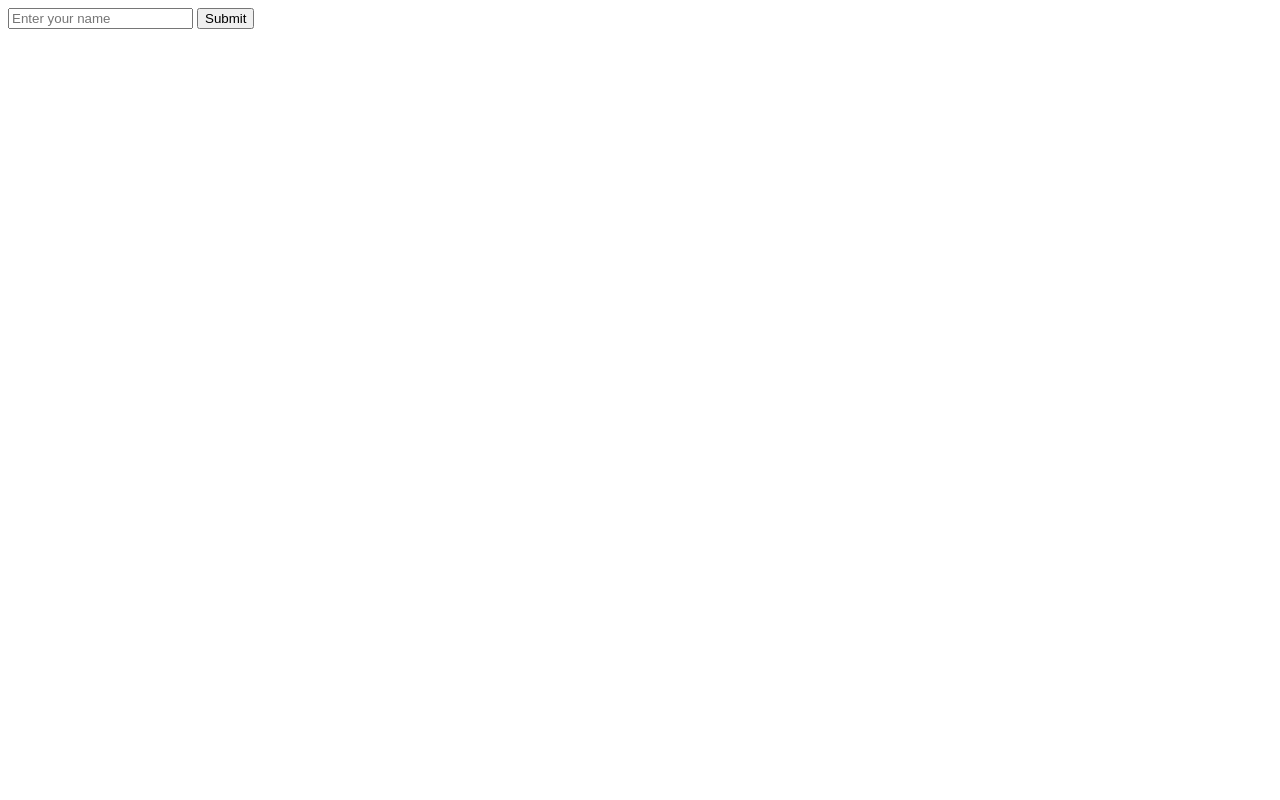
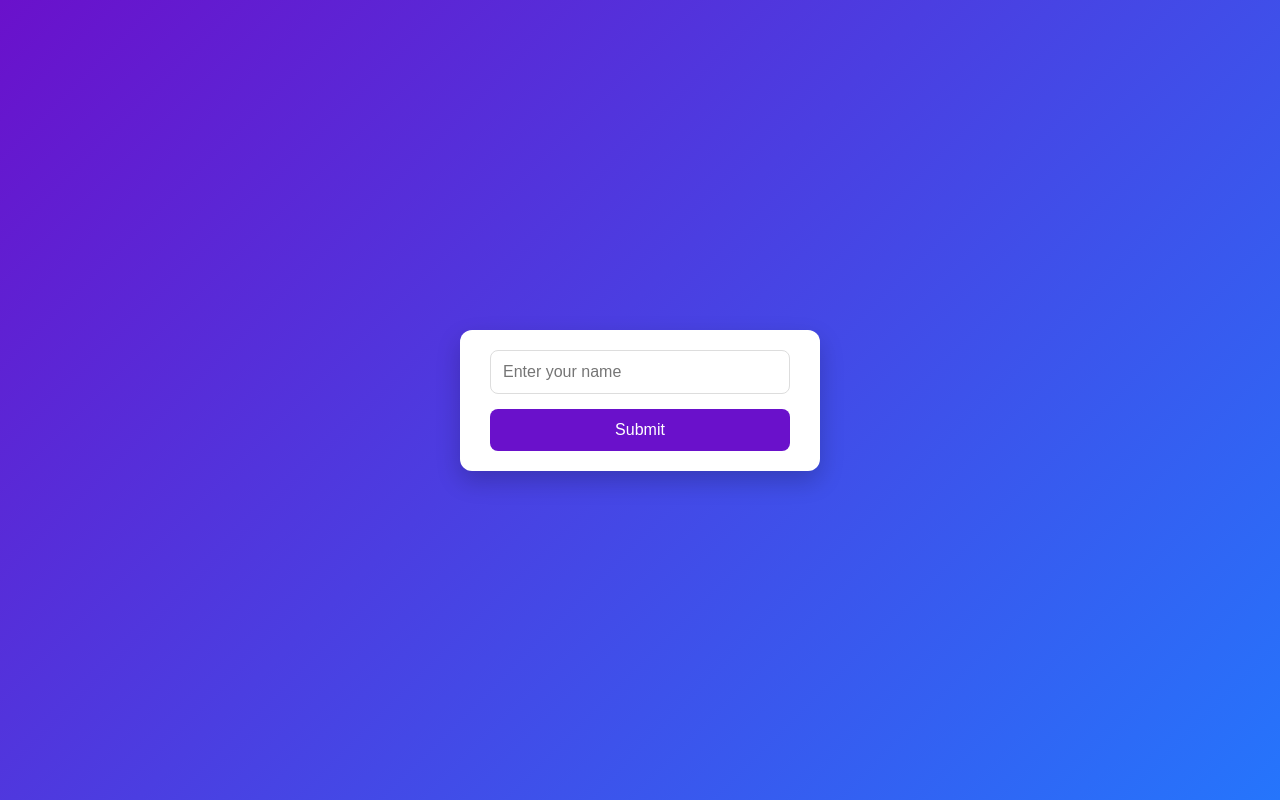
Before and after one commit to Toto3107/awsec2, a website: page frontend/views/index.html in a window 1280 px wide. Drawn offline with Linux system fonts and the light colour scheme.

Commit message:
final with html

```diff
--- a/frontend/views/index.html
+++ b/frontend/views/index.html
@@ -2,6 +2,63 @@
 <html>
 <head>
     <title>Flask Form</title>
+    <style>
+        body {
+            display: flex;
+            justify-content: center;
+            align-items: center;
+            height: 100vh;
+            margin: 0;
+            font-family: Arial, sans-serif;
+            background: linear-gradient(135deg, #6a11cb, #2575fc);
+        }
+
+        #myForm {
+            background-color: #ffffff;
+            padding: 20px 30px;
+            border-radius: 12px;
+            box-shadow: 0 10px 25px rgba(0, 0, 0, 0.2);
+            display: flex;
+            flex-direction: column;
+            gap: 15px;
+            width: 300px;
+        }
+
+        #myForm input {
+            padding: 12px;
+            border: 1px solid #ddd;
+            border-radius: 8px;
+            font-size: 16px;
+            outline: none;
+            transition: border 0.3s ease;
+        }
+
+        #myForm input:focus {
+            border-color: #6a11cb;
+        }
+
+        #myForm button {
+            padding: 12px;
+            background-color: #6a11cb;
+            color: #fff;
+            border: none;
+            border-radius: 8px;
+            font-size: 16px;
+            cursor: pointer;
+            transition: background 0.3s ease;
+        }
+
+        #myForm button:hover {
+            background-color: #2575fc;
+        }
+
+        #result {
+            margin-top: 15px;
+            font-size: 16px;
+            color: #fff;
+            text-align: center;
+        }
+    </style>
 </head>
 <body>
     <form id="myForm">
```
